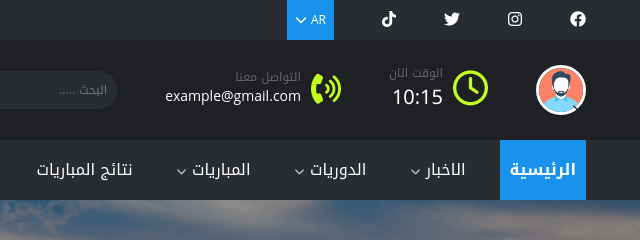
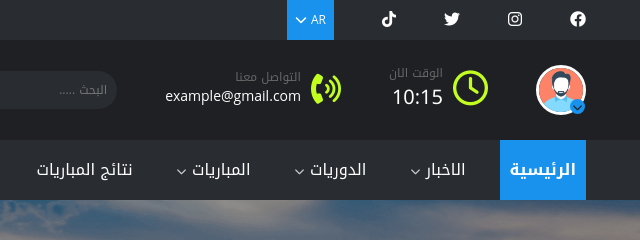
Before and after one commit to yazanmasarweh/sport, a plain HTML site: page index.html in a window 1280 px wide. Shown: the top 240 px of the page, 604-1244 px from the left. Drawn offline with nearby package versions, Linux system fonts and the light colour scheme.

Commit message:
Update style.css

```diff
--- a/assets/style.css
+++ b/assets/style.css
@@ -59,7 +59,7 @@ input[type="search"]::-webkit-search-results-decoration {
 /*  عناصر تاخذ الون الثنوي ك خلفية*/
 .contact-footer form button,.carouse-club .carousel-item::before,.line,.hamburger,.item-slider ul li a:hover,
 .nav-box li.active,.btn-show:hover,.hamburger,.last-news-slide .tag-type,.tag-card,.navigation ul li a,
-.nav-top .language-nav,.dropdown-item:active,.img-user span.user-info .list-group-item:hover,.user-info .list-group-item:active{
+.nav-top .language-nav,.dropdown-item:active,.img-user span,.user-info .list-group-item:hover,.user-info .list-group-item:active{
     background-color: var(--colorThree);
 }
 /*  عناصر تاخذ الون الثنوي ك نص*/
```
